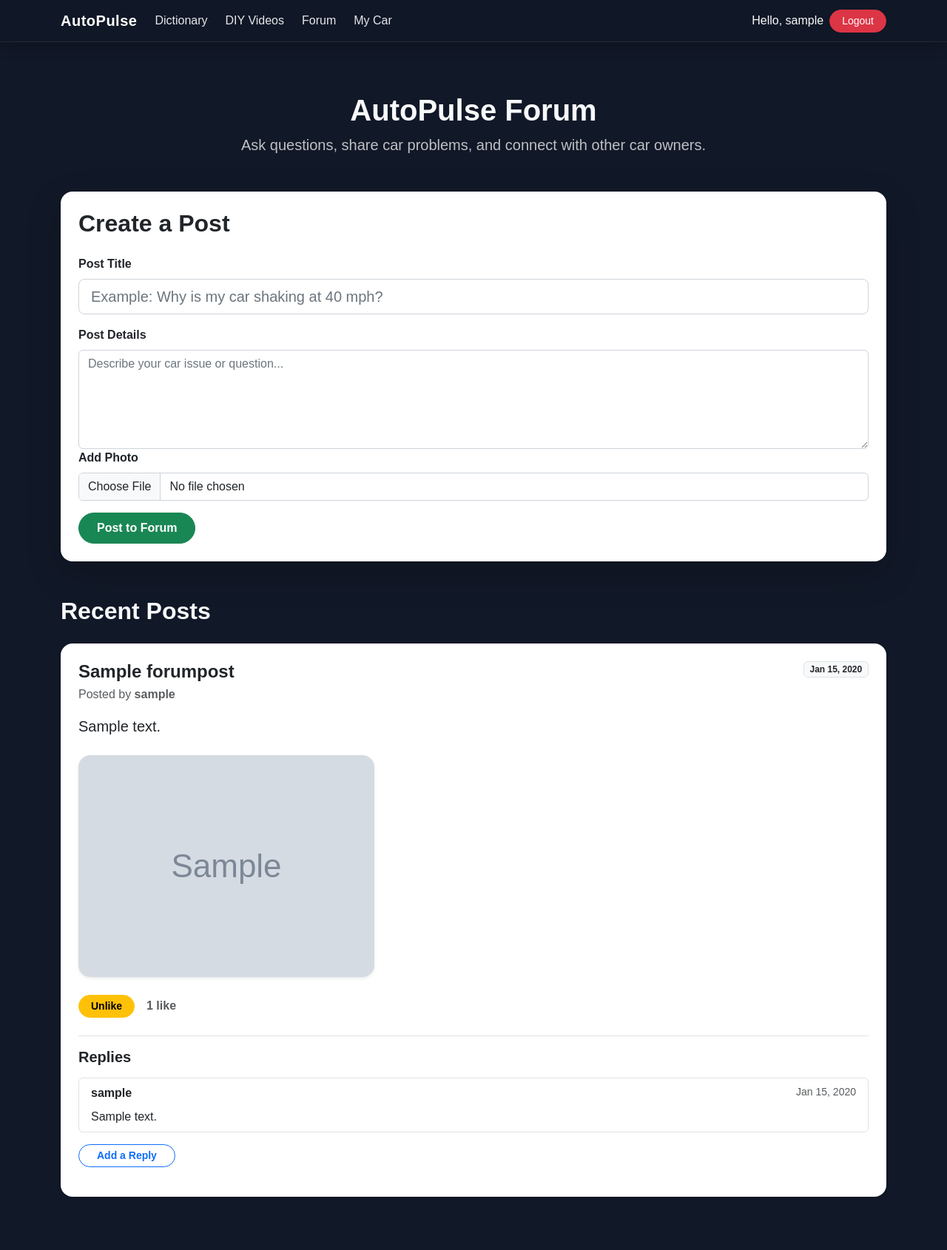
After one commit to crivera193/SoftwareEngProject, a Django app: page /forum/ in a window 1280 px wide. The commit adds this page. Shown: the whole page at 74% size. Run offline with Django 4.2, Linux system fonts and the light colour scheme; a user stored in the database is signed in; tables that the repository leaves empty hold one stand-in row (values such as "Sample post"); grey boxes marked "Sample" are stand-in pictures.

Commit message:
Added Forum, cleaned up Profile.html

```diff
--- a/newApp/forms.py
+++ b/newApp/forms.py
@@ -4,6 +4,7 @@ from django import forms
 from django.contrib.auth.models import User
 from .models import Profile, MaintenanceRecord
 from datetime import datetime
+from .models import ForumPost, ForumReply
 
 
 class UserUpdateForm(forms.ModelForm):
@@ -33,9 +34,7 @@ class ProfileUpdateForm(forms.ModelForm):
          "current_mileage",
          "last_oil_change",
          "last_tire_maintenance",
-         "last_fluid_check",
-         "tire_company",
-         "oil_change_company",
+         "last_fluid_check"
 ]
 
         widgets = {
@@ -56,15 +55,7 @@ class ProfileUpdateForm(forms.ModelForm):
             "class": "form-control",
             "placeholder": "Current vehicle mileage"
     }
-),
-
-"tire_company": forms.TextInput(
-    attrs={"class": "form-control"}
-),
-
-"oil_change_company": forms.TextInput(
-    attrs={"class": "form-control"}
-),
+    ),
         }
 
     def __init__(self, *args, **kwargs):
@@ -144,3 +135,38 @@ class MaintenanceRecordForm(forms.ModelForm):
                 }
             ),
         }
+
+class ForumPostForm(forms.ModelForm):
+    class Meta:
+        model = ForumPost
+        fields = ["title", "content"]
+
+        widgets = {
+            "title": forms.TextInput(attrs={
+                "class": "form-control",
+                "placeholder": "Example: Why is my car shaking at 40 mph?"
+            }),
+            "content": forms.Textarea(attrs={
+                "class": "form-control",
+                "rows": 5,
+                "placeholder": "Describe your car issue or question..."
+            }),
+        }
+
+class ForumReplyForm(forms.ModelForm):
+    class Meta:
+        model = ForumReply
+        fields = ["content"]
+
+        widgets = {
+            "content": forms.Textarea(attrs={
+                "class": "form-control forum-reply-input",
+                "rows": 2,
+                "placeholder": "Write a reply..."
+            }),
+        }
+
+class ForumPostForm(forms.ModelForm):
+    class Meta:
+        model = ForumPost
+        fields = ["title", "content", "image"]
--- a/newApp/static/newApp/style.css
+++ b/newApp/static/newApp/style.css
@@ -1,7 +1,7 @@
 /* ================= GLOBAL ================= */
 body {
     background-color: #111827;
-    color: #f9fafb;
+    color: #4a729b;
     font-family: Arial, sans-serif;
     min-height: 100vh;
 }
@@ -206,3 +162,49 @@ body {
         height: 140px;
     }
 }
+
+.dashboard-panel {
+    background: #1f2937;
+    border-radius: 24px;
+    color: white;
+    border: 1px solid rgba(255,255,255,0.06);
+
+    transition: all 0.2s ease;
+}
+
+.dashboard-panel:hover {
+    transform: translateY(-5px);
+
+    box-shadow:
+        0 12px 22px rgba(0,0,0,0.3);
+}
+
+/* Forum Page Cleanup */
+.card {
+    background-color: #ffffff;
+}
+
+.card input,
+.card textarea {
+    background-color: #ffffff !important;
+    color: #212529 !important;
+    border: 1px solid #ced4da;
+}
+
+.card input::placeholder,
+.card textarea::placeholder {
+    color: #6c757d !important;
+}
+
+.card label,
+.card h2,
+.card h4,
+.card h5,
+.card p {
+    color: #212529;
+}
+
+.list-group-item {
+    background-color: #ffffff;
+    color: #212529;
+}
--- a/newApp/templates/newApp/base.html
+++ b/newApp/templates/newApp/base.html
@@ -24,16 +24,22 @@
             <div class="collapse navbar-collapse" id="mainNavbar">
                 <ul class="navbar-nav me-auto mb-2 mb-lg-0">
                     <li class="nav-item">
-                        <a class="nav-link" href="{% url 'home' %}">Home</a>
-                    </li>
-                    <li class="nav-item">
                         <a class="nav-link" href="{% url 'dashboard-dictionary' %}">Dictionary</a>
                     </li>
                     <li class="nav-item">
                         <a class="nav-link" href="{% url 'diy-videos' %}">DIY Videos</a>
                     </li>
                     <li class="nav-item">
-
+    <a class="nav-link" href="{% url 'forum' %}">Forum</a>
+</li>
+                    <li class="nav-item">
+                    {% if user.is_authenticated %}
+<li class="nav-item">
+    <a class="nav-link" href="{% url 'profile' %}">
+        My Car
+    </a>
+</li>
+{% endif %}
                     </li>
                 </ul>
 
@@ -44,12 +50,6 @@
                                 Hello, {{ user.username }}
                             </span>
                         </li>
-                        <li class="nav-item me-lg-2">
-                            <a class="btn btn-outline-light btn-sm rounded-pill px-3" href="{% url 'profile' %}">
-                                Profile
-                            </a>
-                        </li>
-                        <li class="nav-item">
     <form action="{% url 'logout' %}" method="post" style="display:inline;">
         {% csrf_token %}
         <button type="submit" class="btn btn-danger btn-sm rounded-pill px-3">
--- /dev/null
+++ b/newApp/templates/newApp/forum.html
@@ -0,0 +1,243 @@
+{% extends "newApp/base.html" %}
+{% load static %}
+
+{% block content %}
+
+<div class="container py-5">
+
+    <!-- PAGE HEADER -->
+    <div class="text-center mb-5">
+        <h1 class="fw-bold text-light">AutoPulse Forum</h1>
+        <p class="text-light opacity-75 fs-5">
+            Ask questions, share car problems, and connect with other car owners.
+        </p>
+    </div>
+
+    <!-- CREATE POST CARD -->
+    {% if user.is_authenticated %}
+    <div class="card shadow-lg border-0 rounded-4 mb-5 bg-white">
+        <div class="card-body p-4">
+
+            <h2 class="fw-bold mb-4 text-dark">Create a Post</h2>
+
+            <form method="POST" enctype="multipart/form-data">
+                {% csrf_token %}
+
+                <div class="mb-3">
+                    <label for="title" class="form-label fw-semibold text-dark">
+                        Post Title
+                    </label>
+                    <input
+                        type="text"
+                        name="title"
+                        id="title"
+                        class="form-control form-control-lg bg-white text-dark"
+                        placeholder="Example: Why is my car shaking at 40 mph?"
+                        required
+                    >
+                </div>
+
+                <div class="mb-3">
+                    <label for="content" class="form-label fw-semibold text-dark">
+                        Post Details
+                    </label>
+                    <textarea
+                        name="content"
+                        id="content"
+                        class="form-control bg-white text-dark"
+                        rows="5"
+                        placeholder="Describe your car issue or question..."
+                        required
+                    ></textarea>
+                    <div class="mb-3">
+    <label for="image" class="form-label fw-semibold text-dark">
+        Add Photo
+    </label>
+
+    <input
+        type="file"
+        name="image"
+        id="image"
+        class="form-control bg-white text-dark"
+        accept="image/*"
+    >
+</div>
+                </div>
+
+                <button type="submit" class="btn btn-success px-4 py-2 fw-semibold rounded-pill">
+                    Post to Forum
+                </button>
+            </form>
+
+        </div>
+    </div>
+    {% else %}
+    <div class="alert alert-warning shadow-sm rounded-4">
+        You must be logged in to create a forum post.
+    </div>
+    {% endif %}
+
+    <!-- RECENT POSTS -->
+    <div class="mb-4">
+        <h2 class="fw-bold text-light">Recent Posts</h2>
+    </div>
+
+    {% for post in posts %}
+    <div class="card shadow-sm border-0 rounded-4 mb-4 bg-white">
+        <div class="card-body p-4">
+
+            <!-- POST HEADER -->
+            <div class="d-flex justify-content-between align-items-start mb-3">
+                <div>
+                    <h4 class="fw-bold text-dark mb-1">
+                        {{ post.title }}
+                    </h4>
+
+                    <p class="text-muted mb-0">
+                        Posted by
+                        <span class="fw-semibold">
+                            {{ post.user.username }}
+                        </span>
+                    </p>
+                </div>
+
+                <span class="badge bg-light text-dark border">
+                    {{ post.created_at|date:"M d, Y" }}
+                </span>
+            </div>
+
+            <!-- POST BODY -->
+            <p class="fs-5 text-dark mb-4">
+                {{ post.content }}
+            </p>
+            {% if post.image %}
+    <div class="mb-4">
+        <img
+            src="{{ post.image.url }}"
+            alt="Forum post image"
+            class="img-fluid rounded-4 shadow-sm"
+            style="max-height: 350px; object-fit: cover;"
+        >
+    </div>
+{% endif %}
+
+            <!-- LIKE BUTTON -->
+            <div class="d-flex align-items-center gap-3 mb-4">
+                <form method="POST" action="{% url 'like-forum-post' post.id %}">
+                    {% csrf_token %}
+
+                    {% if user in post.liked_by.all %}
+                        <button type="submit" class="btn btn-warning btn-sm rounded-pill px-3 fw-semibold">
+                            Unlike
+                        </button>
+                    {% else %}
+                        <button type="submit" class="btn btn-outline-dark btn-sm rounded-pill px-3 fw-semibold">
+                            Like
+                        </button>
+                    {% endif %}
+                </form>
+
+                <span class="text-muted fw-semibold">
+                    {{ post.liked_by.count }}
+                    {% if post.liked_by.count == 1 %}
+                        like
+                    {% else %}
+                        likes
+                    {% endif %}
+                </span>
+            </div>
+
+            <!-- REPLIES SECTION -->
+            <div class="border-top pt-3">
+                <h5 class="fw-bold text-dark mb-3">Replies</h5>
+
+                {% if post.replies.all %}
+                    <div class="list-group mb-3">
+                        {% for reply in post.replies.all %}
+                        <div class="list-group-item bg-white">
+                            <div class="d-flex justify-content-between">
+                                <span class="fw-semibold text-dark">
+                                    {{ reply.user.username }}
+                                </span>
+                                <small class="text-muted">
+                                    {{ reply.created_at|date:"M d, Y" }}
+                                </small>
+                            </div>
+
+                            <p class="mb-0 mt-2 text-dark">
+                                {{ reply.content }}
+                            </p>
+                        </div>
+                        {% endfor %}
+                    </div>
+                {% else %}
+                    <p class="text-muted">
+                        No replies yet. Be the first to reply.
+                    </p>
+                {% endif %}
+
+            <!-- REPLY FORM TOGGLE -->
+{% if user.is_authenticated %}
+<div class="mt-3">
+
+    <button
+        class="btn btn-outline-primary btn-sm rounded-pill px-4 fw-semibold mb-3"
+        type="button"
+        data-bs-toggle="collapse"
+        data-bs-target="#replyForm{{ post.id }}"
+        aria-expanded="false"
+        aria-controls="replyForm{{ post.id }}"
+    >
+        Add a Reply
+    </button>
+
+    <div class="collapse" id="replyForm{{ post.id }}">
+        <form method="POST" action="{% url 'reply-forum-post' post.id %}">
+            {% csrf_token %}
+
+            <div class="mb-3">
+                <label for="reply-{{ post.id }}" class="form-label fw-semibold text-dark">
+                    Your Reply
+                </label>
+
+                <textarea
+                    name="content"
+                    id="reply-{{ post.id }}"
+                    class="form-control bg-white text-dark"
+                    rows="3"
+                    placeholder="Write your reply..."
+                    required
+                ></textarea>
+            </div>
+
+            <button type="submit" class="btn btn-primary btn-sm rounded-pill px-4 fw-semibold">
+                Submit Reply
+            </button>
+        </form>
+    </div>
+
+</div>
+{% else %}
+<p class="text-muted">
+    You must be logged in to reply.
+</p>
+{% endif %}
+            </div>
+
+        </div>
+    </div>
+
+    {% empty %}
+    <div class="card shadow-sm border-0 rounded-4 bg-white">
+        <div class="card-body text-center p-5">
+            <h4 class="fw-bold text-dark">No posts yet</h4>
+            <p class="text-muted mb-0">
+                Be the first to start a conversation.
+            </p>
+        </div>
+    </div>
+    {% endfor %}
+
+</div>
+
+{% endblock %}
--- a/newApp/urls.py
+++ b/newApp/urls.py
@@ -13,4 +13,7 @@ urlpatterns = [
     path("diy-videos/", views.diy_videos, name="diy-videos"),
     path('api/car-makes/', views.api_car_makes, name='api_car_makes'),
     path('api/car-models/', views.api_car_models, name='api_car_models'),
+    path("forum/", views.forum, name="forum"),
+    path("forum/like/<int:post_id>/", views.like_forum_post, name="like-forum-post"),
+    path("forum/reply/<int:post_id>/", views.reply_to_forum_post, name="reply-forum-post"),
 ]
--- a/newApp/views.py
+++ b/newApp/views.py
@@ -10,7 +10,10 @@ from django.contrib import messages
 from django.contrib.auth.forms import UserCreationForm
 from django.contrib.auth.decorators import login_required
 from django.http import JsonResponse
-from django.shortcuts import render, redirect
+from django.shortcuts import render, redirect, get_object_or_404
+from .models import ForumPost, ForumReply
+from .forms import ForumPostForm, ForumReplyForm
+
 
 from .forms import UserUpdateForm, ProfileUpdateForm
 
@@ -57,7 +60,7 @@ def fetch_json(url):
     except (URLError, HTTPError, TimeoutError, ValueError):
         return {"Results": []}
 
-
+#Car makes and models API
 def get_car_makes():
     url = f"{VPIC_BASE_URL}/GetMakesForVehicleType/car?format=json"
     data = fetch_json(url)
@@ -97,38 +100,35 @@ def get_car_models(make, year):
 
     return sorted(set(models), key=lambda x: x[0].lower())
 
+#Car images API
+def get_vehicle_image(year, make, model):
 
-def get_vehicle_image(year, make, model):
-    query = f"{year} {make} {model} car"
+    if not make or not model:
+        return ""
 
-    url = "https://api.unsplash.com/search/photos"
+    api_key = "ci_425c9616d82fac61df41c44bbbb95a181c2e3c02d5da4911cce8659f"
 
-    headers = {
-        "Accept-Version": "v1",
-    }
-
-    params = {
-        "query": query,
-        "per_page": 1,
-        "client_id": "sz9DIWRV3xQh9FevRdtdl7IypqTLw_syfNcly4Hvav4",
-    }
+    url = (
+        "https://carimagesapi.com/api/v1/signed-url"
+        f"?api_key={api_key}"
+        f"&make={quote(make)}"
+        f"&model={quote(model)}"
+        f"&year={quote(str(year))}"
+    )
 
     try:
-        response = requests.get(
-            url,
-            headers=headers,
-            params=params,
-            timeout=10
-        )
+        response = requests.get(url, timeout=10)
+
+        if response.status_code != 200:
+            print("CarImagesAPI Error:", response.status_code)
+            return ""
 
         data = response.json()
-        results = data.get("results", [])
 
-        if results:
-            return results[0]["urls"]["regular"]
+        return data.get("url", "")
 
-    except Exception:
-        pass
+    except Exception as error:
+        print("Vehicle image error:", error)
 
     return ""
 
@@ -233,3 +233,50 @@ def api_car_models(request):
     return JsonResponse({
         "models": [{"value": value, "label": label} for value, label in models]
     })
+
+@login_required
+def forum(request):
+    if request.method == "POST":
+        form = ForumPostForm(request.POST, request.FILES)
+
+        if form.is_valid():
+            post = form.save(commit=False)
+            post.user = request.user
+            post.save()
+            return redirect("forum")
+
+    else:
+        form = ForumPostForm()
+
+    posts = ForumPost.objects.all().order_by("-created_at")
+
+    return render(request, "newApp/forum.html", {
+        "form": form,
+        "posts": posts,
+    })
+
+@login_required
+def like_forum_post(request, post_id):
+    post = get_object_or_404(ForumPost, id=post_id)
+
+    if request.user in post.liked_by.all():
+        post.liked_by.remove(request.user)
+    else:
+        post.liked_by.add(request.user)
+
+    return redirect("forum")
+
+@login_required
+def reply_to_forum_post(request, post_id):
+    post = get_object_or_404(ForumPost, id=post_id)
+
+    if request.method == "POST":
+        form = ForumReplyForm(request.POST)
+
+        if form.is_valid():
+            reply = form.save(commit=False)
+            reply.post = post
+            reply.user = request.user
+            reply.save()
+
+    return redirect("forum")
```
Also changed, not shown: other parts of newApp/static/newApp/style.css (+2 -46 lines), newApp/models.py (+32 -0 lines), newApp/templates/newApp/edit_profile.html (+0 -40 lines), newApp/templates/newApp/home.html (+36 -18 lines), newApp/templates/newApp/profile.html (+5 -17 lines), newApp/migrations/0009_remove_profile_tire_warranty_expiration.py (added), newApp/migrations/0010_forumpost.py (added), newApp/migrations/0011_forumpost_liked_by.py (added), newApp/migrations/0012_forumreply.py (added), newApp/migrations/0013_forumpost_image.py (added).
